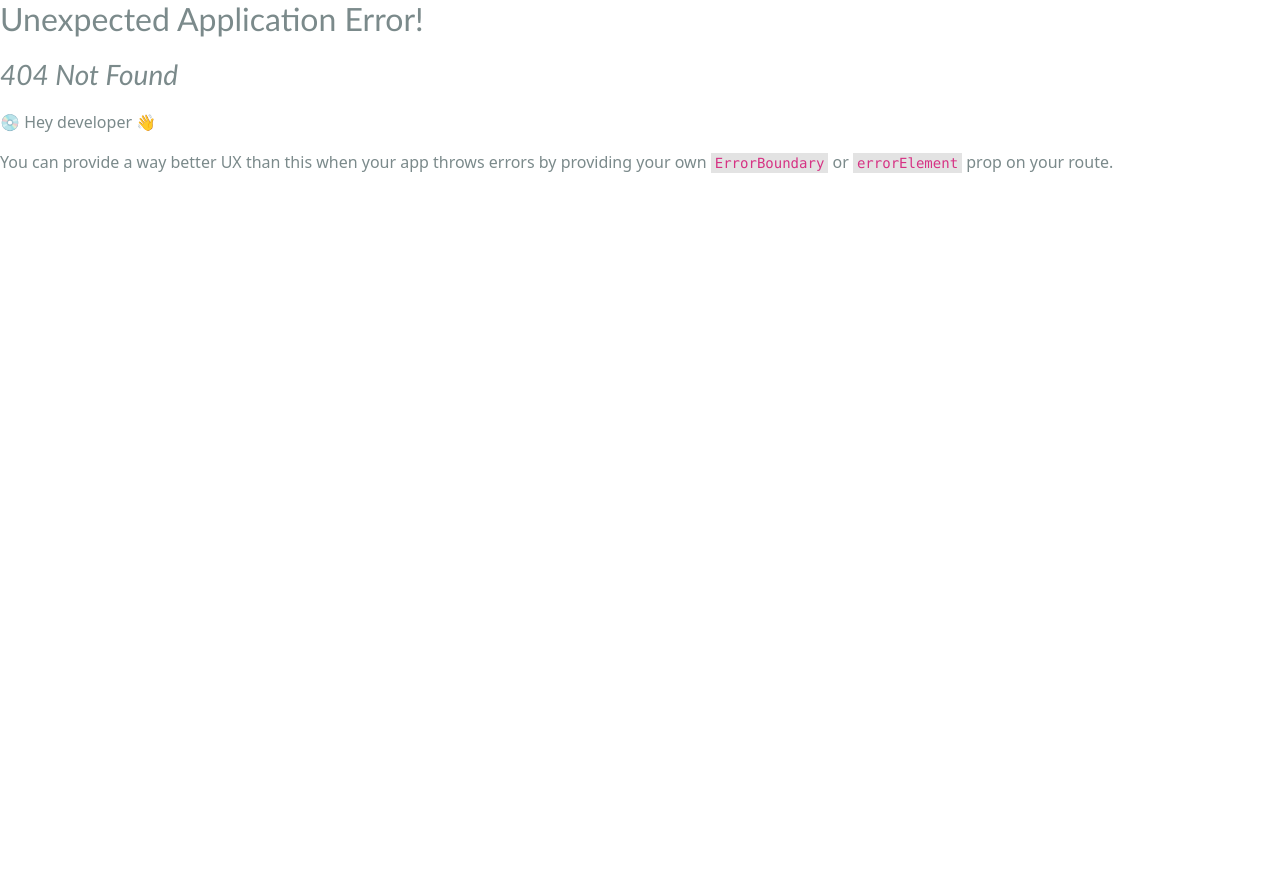
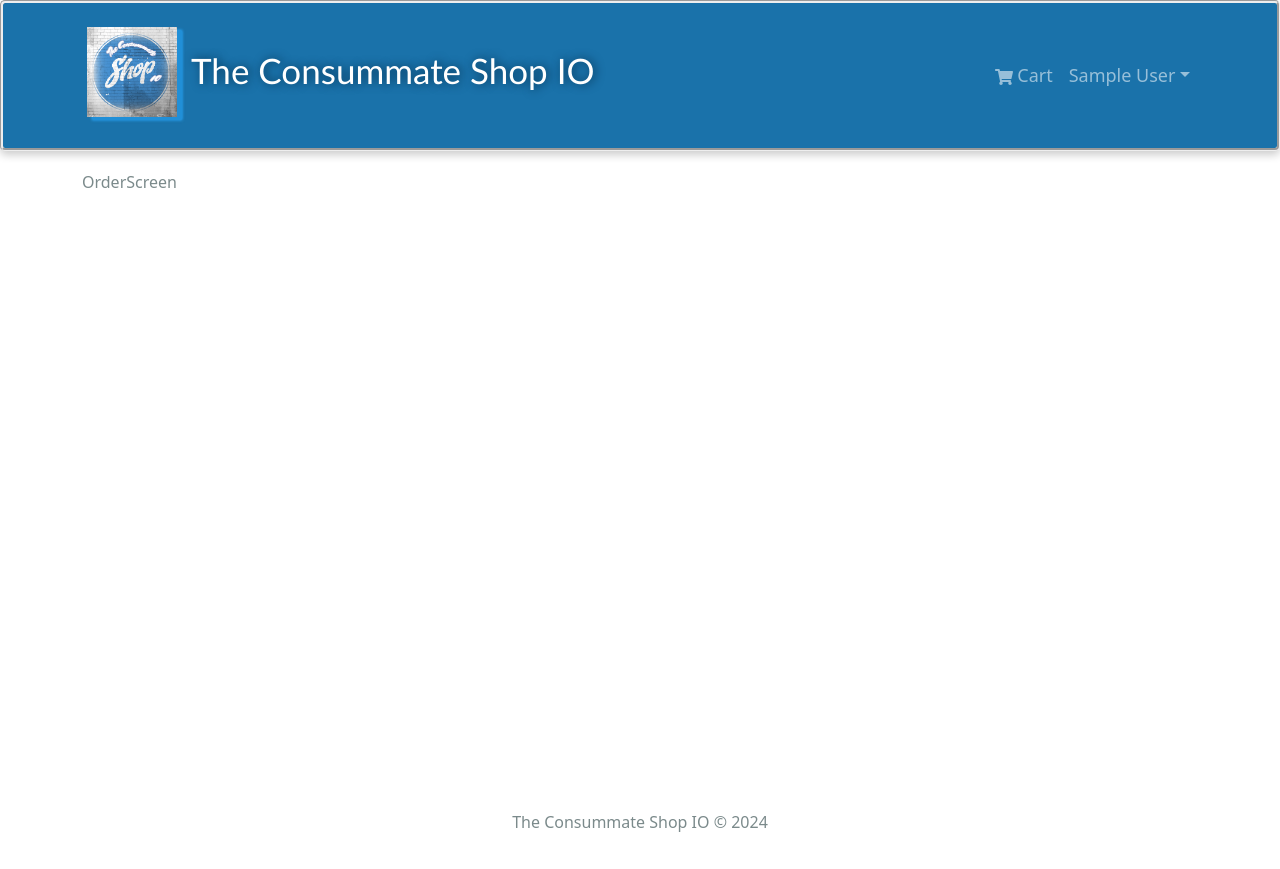
Before and after one commit to VigilBushido/Consummate_Shop_IO, a React (Create React App) app in the folder frontend/: page /order/1 in a window 1280 px wide. Before the commit this address had no page. Before the commit the page ends 800 px from the top, so only its background shows below. Built offline with nearby package versions, Linux system fonts and the light colour scheme; no server answers; sample sign-in values are in the browser's storage.

Commit message:
+order screen populated

```diff
--- a/frontend/src/index.js
+++ b/frontend/src/index.js
@@ -21,6 +21,7 @@ import RegisterScreen from './screens/RegisterScreen';
 import ShippingScreen from './screens/ShippingScreen';
 import PaymentScreen from './screens/PaymentScreen';
 import PlaceOrderScreen from './screens/PlaceOrderScreen';
+import OrderScreen from './screens/OrderScreen';
 import store from './store';
 
 const router = createBrowserRouter(
@@ -37,6 +38,7 @@ const router = createBrowserRouter(
         <Route path='/shipping' element={<ShippingScreen />} />
         <Route path='/payment' element={<PaymentScreen />} />
         <Route path='/placeorder' element={<PlaceOrderScreen />} />
+        <Route path='/order/:id' element={<OrderScreen />} />
       </Route>
     </Route>
   )
--- a/frontend/src/screens/OrderScreen.jsx
+++ b/frontend/src/screens/OrderScreen.jsx
@@ -5,6 +5,13 @@ import Loader from '../components/Loader';
 import { useGetOrderDetailsQuery } from '../slices/ordersApiSlice';
 
 const OrderScreen = () => {
+    const { id: orderId } = useParams();
+
+    const { data: order, refetch, isLoading, isError } =
+        useGetOrderDetailsQuery(orderId);
+
+    console.log(order);
+
     return (
         <div>OrderScreen</div>
     );
```
